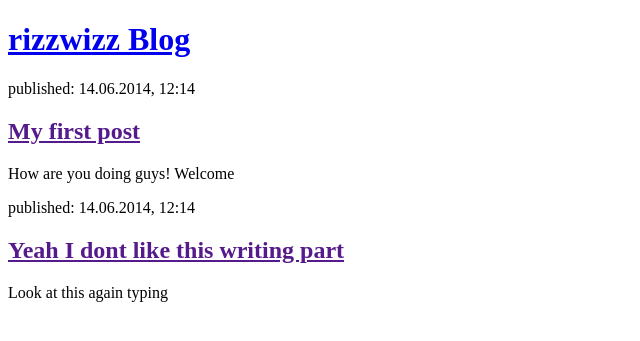
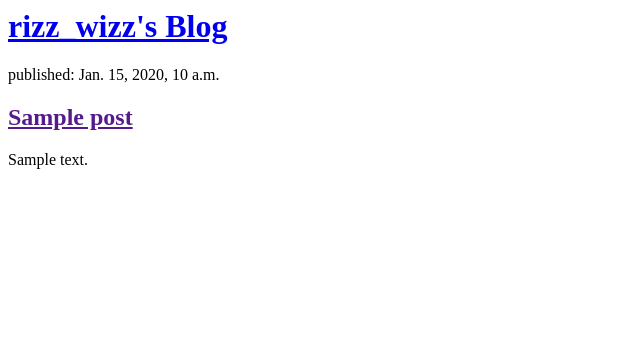
Before and after one commit to ritwijkr/my-first-blog, a Django app: page / in a window 1280 px wide. Shown: the top 341 px of the page, without its empty margins (0-640 px from the left). Run offline with Django 5.2, Linux system fonts and the light colour scheme; tables that the repository leaves empty hold one stand-in row (values such as "Sample post").

Commit message:
Modified templates to display posts from database.

```diff
--- a/blog/templates/blog/post_list.html
+++ b/blog/templates/blog/post_list.html
@@ -1,23 +1,11 @@
-<!DOCTYPE html>
-<html>
-  <head>
-    <title>rizz' blog</title>
-  </head>
-  <body>
-    <header>
-      <h1><a href="/">rizzwizz Blog</a></h1>
-    </header>
+<header>
+    <h1><a href="/">rizz_wizz's Blog</a></h1>
+</header>
 
+{% for post in posts %}
     <article>
-      <time>published: 14.06.2014, 12:14</time>
-      <h2><a href="">My first post</a></h2>
-      <p>How are you doing guys! Welcome</p>
+        <time>published: {{ post.published_date }}</time>
+        <h2><a href="">{{ post.title }}</a></h2>
+        <p>{{ post.text|linebreaksbr }}</p>
     </article>
-
-    <article>
-      <time>published: 14.06.2014, 12:14</time>
-      <h2><a href="">Yeah I dont like this writing part</a></h2>
-      <p>Look at this again typing</p>
-    </article>
-  </body>
-</html>
+{% endfor %}
--- a/blog/views.py
+++ b/blog/views.py
@@ -1,5 +1,7 @@
 from django.shortcuts import render
+from django.utils import timezone
+from .models import Post
 
-# Create your views here.
 def post_list(request):
-    return render(request, 'blog/post_list.html', {})
+    posts = Post.objects.filter(published_date__lte=timezone.now()).order_by('published_date')
+    return render(request, 'blog/post_list.html', {'posts': posts})
```
